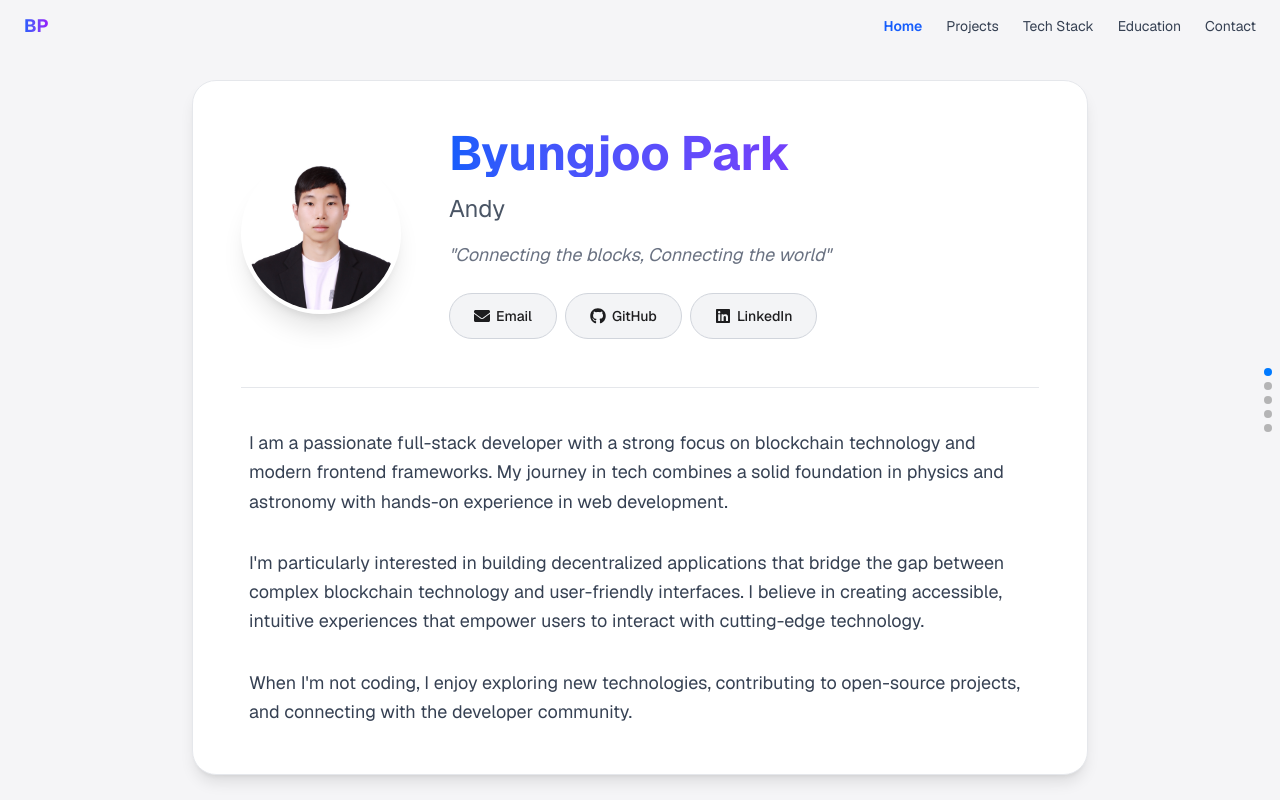
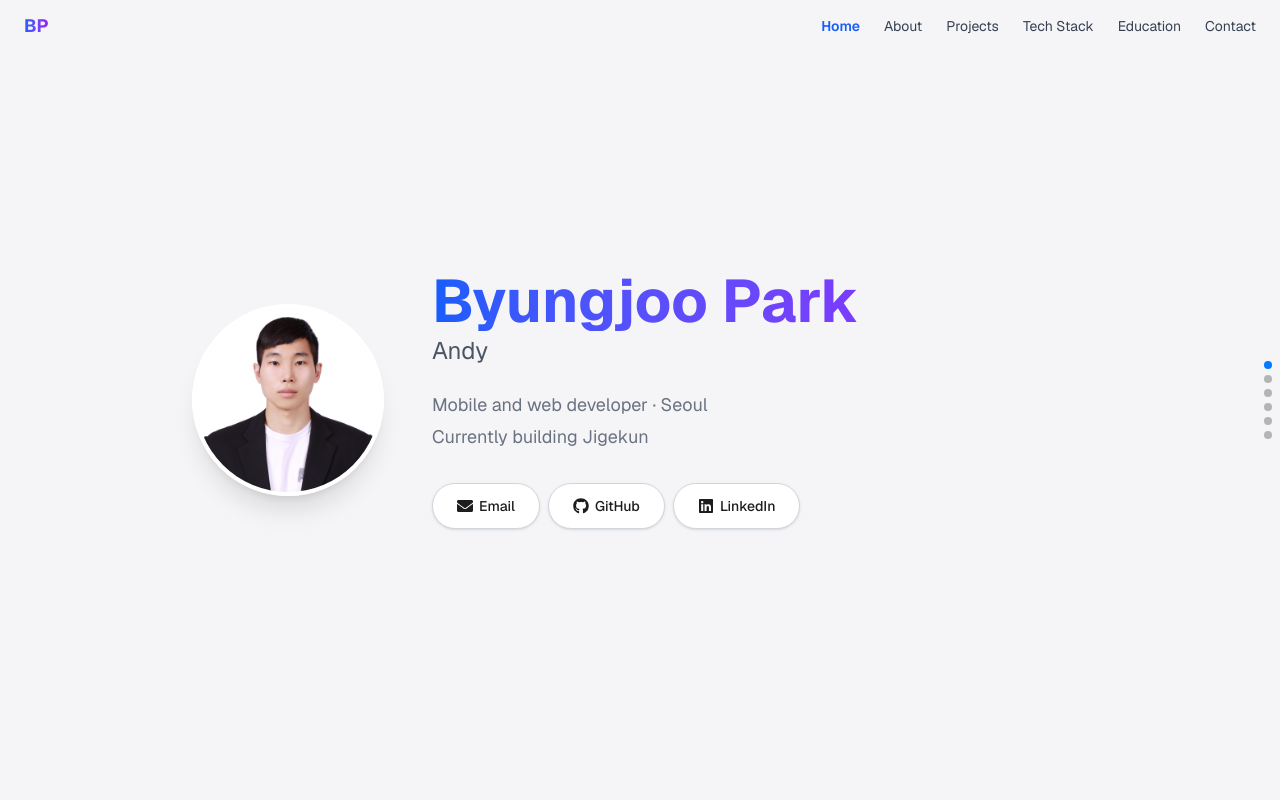
Before and after one commit to byungjoo0806/portfolio, a Next.js app: page / in a window 1280 px wide. Built offline with nearby package versions, Linux system fonts and the light colour scheme.

Commit message:
recent updates applied

```diff
--- a/app/page.tsx
+++ b/app/page.tsx
@@ -9,6 +9,7 @@ import 'swiper/css/pagination';
 
 import Navigation from '@/components/Navigation';
 import Hero from '@/components/Hero';
+import About from '@/components/About';
 import Projects from '@/components/Projects';
 import TechStack from '@/components/TechStack';
 import Education from '@/components/Education';
@@ -43,6 +44,9 @@ export default function Home() {
           <Hero />
         </SwiperSlide>
         <SwiperSlide>
+          <About />
+        </SwiperSlide>
+        <SwiperSlide>
           <Projects />
         </SwiperSlide>
         <SwiperSlide>
--- a/components/About.tsx
+++ b/components/About.tsx
@@ -1,28 +1,28 @@
 export default function About() {
   return (
-    <section id="about" className="h-full w-full flex justify-center items-center px-6 bg-white/50 dark:bg-black/50">
-      <div className="max-w-4xl mx-auto">
-        <h2 className="text-3xl md:text-4xl font-bold mb-12 text-center">
+    <section id="about" className="h-full w-full flex justify-center items-center px-6 overflow-y-auto">
+      <div className="max-w-4xl mx-auto w-full">
+        <h2 className="text-3xl md:text-4xl font-bold mb-8 md:mb-12 text-center">
           About Me
         </h2>
 
-        <div className="p-10 md:p-16">
-          <div className="space-y-6">
-            <p className="text-base md:text-lg leading-relaxed text-gray-700 dark:text-gray-300">
+        <div className="bg-white dark:bg-gray-800 rounded-3xl p-6 md:p-12 shadow-lg border border-gray-200 dark:border-gray-700">
+          <div className="space-y-4 md:space-y-6">
+            <p className="text-sm md:text-lg leading-relaxed text-gray-700 dark:text-gray-300">
               I studied astronomy and physics at UVA, with two years in the middle for
               mandatory military service in Korea. I liked it more than I was good at it,
               and I couldn&apos;t see a future in it, so I left and spent nine months
               learning to build software instead.
             </p>
 
-            <p className="text-base md:text-lg leading-relaxed text-gray-700 dark:text-gray-300">
+            <p className="text-sm md:text-lg leading-relaxed text-gray-700 dark:text-gray-300">
               On team projects I always took frontend. Backend and databases were the part
               I quietly avoided &mdash; I only touched them once, when a teammate left
               mid-project and someone had to. Then I built EHCO and Jigekun alone, and there
               was no one to hand it to. Frontend, database, APIs, all of it.
             </p>
 
-            <p className="text-base md:text-lg leading-relaxed text-gray-700 dark:text-gray-300">
+            <p className="text-sm md:text-lg leading-relaxed text-gray-700 dark:text-gray-300">
               Jigekun is a location-based short-term labor matching app, now live on the App
               Store and Google Play. I&apos;d never written a line of Dart when I started
               &mdash; I knew the shape of what I wanted from React and spent the first while
--- a/components/Contact.tsx
+++ b/components/Contact.tsx
@@ -15,7 +15,7 @@ export default function Contact() {
         <div className="bg-white dark:bg-gray-800 rounded-3xl p-10 md:p-16 shadow-lg border border-gray-200 dark:border-gray-700">
           <div className="flex flex-col sm:flex-row justify-center gap-4 mb-8">
             <a
-              href="mailto:your.email@example.com"
+              href="mailto:andybyungjoopark@gmail.com"
               className="flex items-center justify-center gap-2 px-6 py-3 bg-linear-to-r from-blue-600 to-purple-600 text-white rounded-full hover:scale-105 transition-transform font-medium text-sm"
             >
               <FaEnvelope className="text-base" />
@@ -25,7 +25,7 @@ export default function Contact() {
 
           <div className="flex flex-wrap justify-center gap-4">
             <a
-              href="https://github.com/yourusername"
+              href="https://github.com/byungjoo0806"
               target="_blank"
               rel="noopener noreferrer"
               className="flex items-center gap-2 px-5 py-2.5 bg-gray-100 dark:bg-gray-700 rounded-full hover:scale-105 transition-transform text-sm border border-gray-300 dark:border-gray-600"
@@ -35,7 +35,7 @@ export default function Contact() {
               <span>GitHub</span>
             </a>
             <a
-              href="https://linkedin.com/in/yourusername"
+              href="https://www.linkedin.com/in/byungjoo-park-2700a4249/"
               target="_blank"
               rel="noopener noreferrer"
               className="flex items-center gap-2 px-5 py-2.5 bg-gray-100 dark:bg-gray-700 rounded-full hover:scale-105 transition-transform text-sm border border-gray-300 dark:border-gray-600"
@@ -49,7 +49,6 @@ export default function Contact() {
 
         <footer className="mt-16 text-gray-500 dark:text-gray-400">
           <p className="text-sm">&copy; {new Date().getFullYear()} Byungjoo Park. All rights reserved.</p>
-          <p className="mt-2 text-xs italic">&quot;Connecting the blocks, Connecting the world&quot;</p>
         </footer>
       </div>
     </section>
--- a/components/Education.tsx
+++ b/components/Education.tsx
@@ -73,23 +73,24 @@ export default function Education() {
                         src={edu.logo}
                         alt={edu.institution}
                         fill
+                        sizes="(min-width: 768px) 112px, 96px"
                         className="object-contain"
                       />
                     </div>
                   </div>
 
-                  <div className="flex-1 text-center md:text-left">
+                  <div className="flex-1 text-left">
                     <h3 className="text-xl md:text-2xl font-bold mb-3">
                       {edu.institution}
                     </h3>
 
-                    <div className="flex items-center justify-center md:justify-start gap-2 text-blue-600 dark:text-blue-400 mb-2 text-sm">
-                      <FaGraduationCap />
+                    <div className="flex items-start gap-2 text-blue-600 dark:text-blue-400 mb-2 text-sm">
+                      <FaGraduationCap className="shrink-0 mt-1" />
                       <span className="font-medium">{edu.degree}</span>
                     </div>
 
-                    <div className="flex items-center justify-center md:justify-start gap-2 text-gray-500 dark:text-gray-400 mb-4 text-xs">
-                      <FaCalendar />
+                    <div className="flex items-center gap-2 text-gray-500 dark:text-gray-400 mb-4 text-xs">
+                      <FaCalendar className="shrink-0" />
                       <span>{edu.duration}</span>
                     </div>
 
@@ -101,7 +102,7 @@ export default function Education() {
                       {edu.highlights.map((highlight, index) => (
                         <li
                           key={index}
-                          className="flex items-start justify-center md:justify-start gap-2 text-sm text-gray-700 dark:text-gray-300"
+                          className="flex items-start gap-2 text-sm text-gray-700 dark:text-gray-300"
                         >
                           <span className="text-blue-600 dark:text-blue-400 mt-0.5">•</span>
                           <span>{highlight}</span>
--- a/components/Hero.tsx
+++ b/components/Hero.tsx
@@ -3,57 +3,61 @@ import { FaGithub, FaLinkedin, FaEnvelope } from 'react-icons/fa';
 
 export default function Hero() {
   return (
-    <section id="hero" className="min-h-screen flex items-center justify-center px-6 py-12 md:py-20">
+    <section id="hero" className="h-full w-full flex items-center justify-center px-6 py-12 overflow-y-auto">
       <div className="max-w-4xl mx-auto w-full">
-        <div className="bg-white dark:bg-gray-800 rounded-3xl p-5 md:p-12 shadow-lg border border-gray-200 dark:border-gray-700">
-          <div className="flex flex-col md:flex-row items-center gap-4 md:gap-12 mb-6 md:mb-12">
+        <div className="flex flex-col md:flex-row items-center gap-6 md:gap-12">
           <div className="shrink-0">
-              <div className="relative w-24 h-24 md:w-40 md:h-40 rounded-full overflow-hidden border-4 border-white/30 shadow-xl">
+            <div className="relative w-32 h-32 md:w-48 md:h-48 rounded-full overflow-hidden border-4 border-white dark:border-gray-800 shadow-xl">
               <Image
                 src="/profile_pic.png"
                 alt="Byungjoo Park"
                 fill
+                sizes="(min-width: 768px) 192px, 128px"
                 className="object-cover"
                 priority
               />
             </div>
           </div>
 
-            <div className="flex-1 text-center md:text-left space-y-2 md:space-y-4">
-              <h1 className="text-3xl md:text-5xl font-bold bg-linear-to-r from-blue-600 to-purple-600 bg-clip-text text-transparent">
+          <div className="flex-1 text-center md:text-left space-y-4 md:space-y-6">
+            <div className="space-y-1">
+              <h1 className="text-4xl md:text-6xl font-bold bg-linear-to-r from-blue-600 to-purple-600 bg-clip-text text-transparent">
                 Byungjoo Park
               </h1>
               <p className="text-lg md:text-2xl text-gray-600 dark:text-gray-300">
                 Andy
               </p>
-              <p className="text-sm md:text-lg text-gray-500 dark:text-gray-400 italic">
-                &quot;Connecting the blocks, Connecting the world&quot;
-              </p>
+            </div>
+
+            <div className="space-y-1 text-sm md:text-lg text-gray-500 dark:text-gray-400">
+              <p>Mobile and web developer &middot; Seoul</p>
+              <p>Currently building Jigekun</p>
+            </div>
 
             <div className="flex flex-wrap justify-center md:justify-start gap-2 pt-1 md:pt-2">
               <a
-                  href="mailto:your.email@example.com"
-                  className="flex items-center gap-1.5 px-4 py-2 md:px-6 md:py-3 bg-gray-100 dark:bg-gray-700 rounded-full hover:scale-105 transition-transform text-xs md:text-sm font-medium border border-gray-300 dark:border-gray-600"
+                href="mailto:andybyungjoopark@gmail.com"
+                className="flex items-center gap-1.5 px-4 py-2 md:px-6 md:py-3 bg-white dark:bg-gray-800 rounded-full hover:scale-105 transition-transform text-xs md:text-sm font-medium border border-gray-300 dark:border-gray-600 shadow-sm"
                 aria-label="Email"
               >
                 <FaEnvelope className="text-sm md:text-base" />
                 <span>Email</span>
               </a>
               <a
-                  href="https://github.com/yourusername"
+                href="https://github.com/byungjoo0806"
                 target="_blank"
                 rel="noopener noreferrer"
-                  className="flex items-center gap-1.5 px-4 py-2 md:px-6 md:py-3 bg-gray-100 dark:bg-gray-700 rounded-full hover:scale-105 transition-transform text-xs md:text-sm font-medium border border-gray-300 dark:border-gray-600"
+                className="flex items-center gap-1.5 px-4 py-2 md:px-6 md:py-3 bg-white dark:bg-gray-800 rounded-full hover:scale-105 transition-transform text-xs md:text-sm font-medium border border-gray-300 dark:border-gray-600 shadow-sm"
                 aria-label="GitHub"
               >
                 <FaGithub className="text-sm md:text-base" />
                 <span>GitHub</span>
               </a>
               <a
-                  href="https://linkedin.com/in/yourusername"
+                href="https://www.linkedin.com/in/byungjoo-park-2700a4249/"
                 target="_blank"
                 rel="noopener noreferrer"
-                  className="flex items-center gap-1.5 px-4 py-2 md:px-6 md:py-3 bg-gray-100 dark:bg-gray-700 rounded-full hover:scale-105 transition-transform text-xs md:text-sm font-medium border border-gray-300 dark:border-gray-600"
+                className="flex items-center gap-1.5 px-4 py-2 md:px-6 md:py-3 bg-white dark:bg-gray-800 rounded-full hover:scale-105 transition-transform text-xs md:text-sm font-medium border border-gray-300 dark:border-gray-600 shadow-sm"
                 aria-label="LinkedIn"
               >
                 <FaLinkedin className="text-sm md:text-base" />
@@ -62,29 +66,6 @@ export default function Hero() {
             </div>
           </div>
         </div>
-
-          <div className="border-t border-gray-200 dark:border-gray-700 pt-5 md:pt-10 mt-2">
-            <div className="space-y-4 md:space-y-8 px-2">
-              <p className="text-sm md:text-lg leading-relaxed text-gray-700 dark:text-gray-300">
-                I am a passionate full-stack developer with a strong focus on blockchain technology
-                and modern frontend frameworks. My journey in tech combines a solid foundation in
-                physics and astronomy with hands-on experience in web development.
-              </p>
-
-              <p className="text-sm md:text-lg leading-relaxed text-gray-700 dark:text-gray-300">
-                I&apos;m particularly interested in building decentralized applications that bridge
-                the gap between complex blockchain technology and user-friendly interfaces.
-                I believe in creating accessible, intuitive experiences that empower users to
-                interact with cutting-edge technology.
-              </p>
-
-              <p className="text-sm md:text-lg leading-relaxed text-gray-700 dark:text-gray-300">
-                When I&apos;m not coding, I enjoy exploring new technologies, contributing to
-                open-source projects, and connecting with the developer community.
-              </p>
-            </div>
-          </div>
-        </div>
       </div>
     </section>
   );
--- a/components/Navigation.tsx
+++ b/components/Navigation.tsx
@@ -5,10 +5,11 @@ import type { Swiper as SwiperType } from 'swiper';
 
 const navItems = [
   { label: 'Home', slideIndex: 0 },
-  { label: 'Projects', slideIndex: 1 },
-  { label: 'Tech Stack', slideIndex: 2 },
-  { label: 'Education', slideIndex: 3 },
-  { label: 'Contact', slideIndex: 4 },
+  { label: 'About', slideIndex: 1 },
+  { label: 'Projects', slideIndex: 2 },
+  { label: 'Tech Stack', slideIndex: 3 },
+  { label: 'Education', slideIndex: 4 },
+  { label: 'Contact', slideIndex: 5 },
 ];
 
 interface NavigationProps {
--- a/components/Projects.tsx
+++ b/components/Projects.tsx
@@ -125,6 +125,7 @@ export default function Projects() {
                       src={project.image}
                       alt={project.title}
                       fill
+                      sizes="(min-width: 1024px) 460px, (min-width: 640px) 66vw, 83vw"
                       className="object-contain p-4"
                     />
                   </div>
```
Lines whose indentation alone changed are shown as unchanged.
